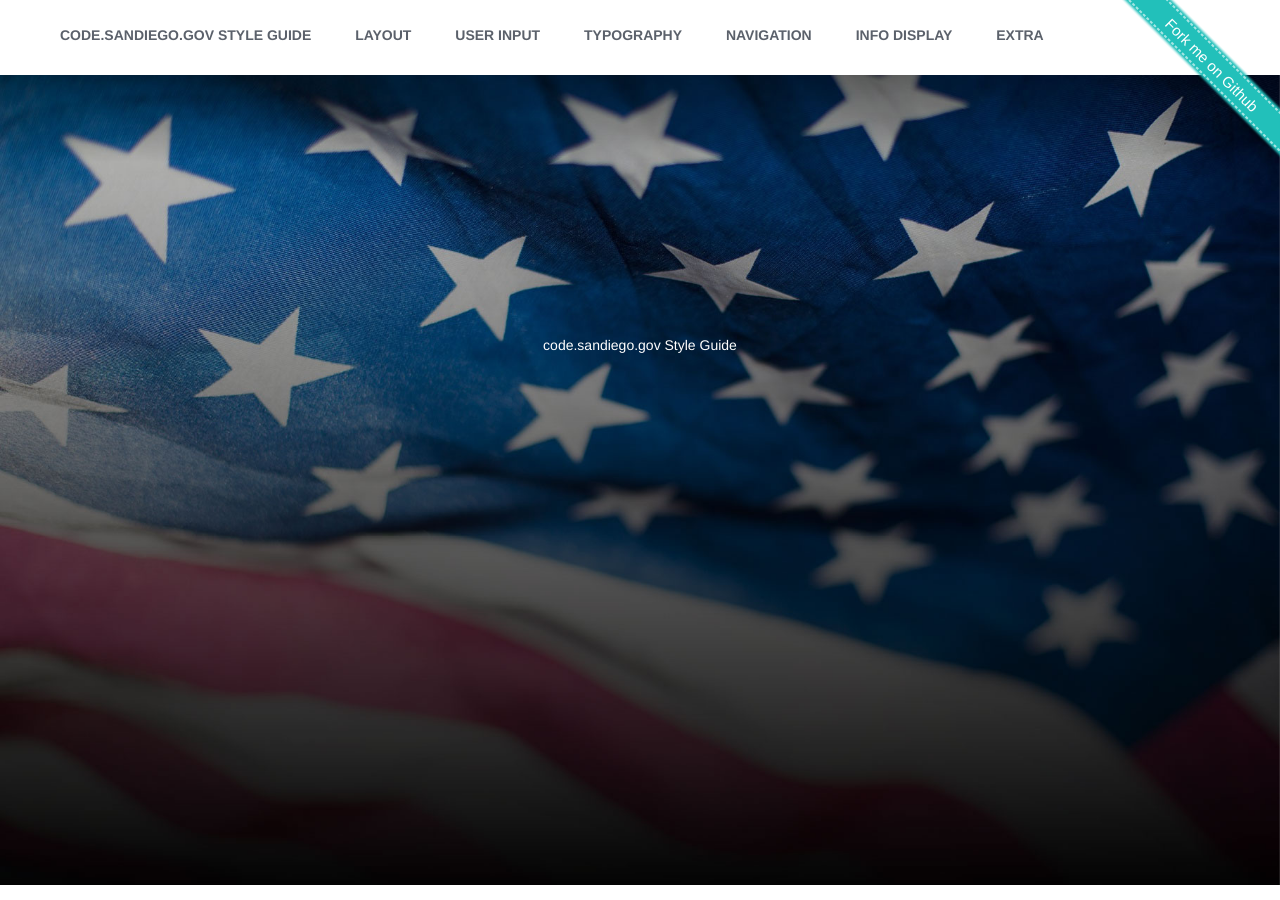
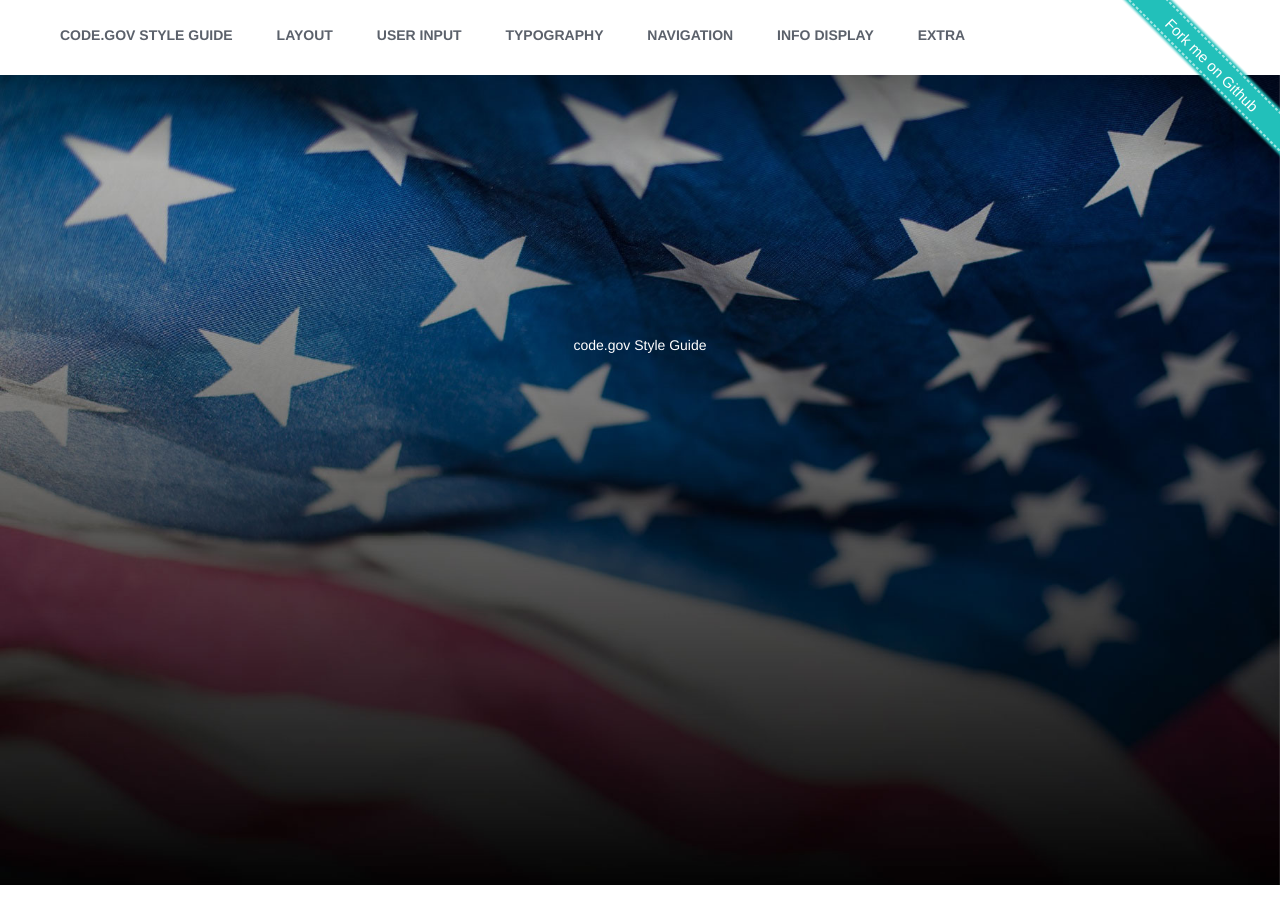
Before and after one commit to GSA/code-gov-style, a Jekyll site: the page built from licenses/hamburgers.md, in a window 1280 px wide. Built offline with Jekyll 4.4.1, drawn with Linux system fonts in a browser that asks for light colours; our own code applies the rules of GitHub Pages for plain Markdown files.

Commit message:
fixed typo

```diff
--- a/_config.yml
+++ b/_config.yml
@@ -13,7 +13,7 @@
 # you will see them accessed via {{ site.title }}, {{ site.email }}, and so on.
 # You can create any custom variable you would like, and they will be accessible
 # in the templates via {{ site.myvariable }}.
-brand: code.sandiego.gov
+brand: code.gov
 baseurl: "/code-gov-style" # the subpath of your site, e.g. /blog
 url: "" # the base hostname & protocol for your site, e.g. http://example.com
 
--- a/package.json
+++ b/package.json
@@ -1,6 +1,6 @@
 {
   "name": "@code.gov/code-gov-style",
-  "version": "1.7.15",
+  "version": "1.7.16",
   "description": "Style for code.gov including buttons, banners, and cards. Inspired by and somewhat based on USWDS.",
   "main": "index.js",
   "scripts": {
```
